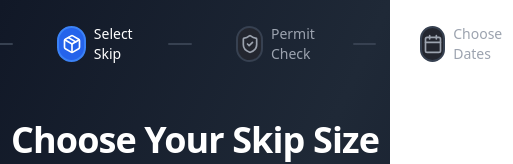
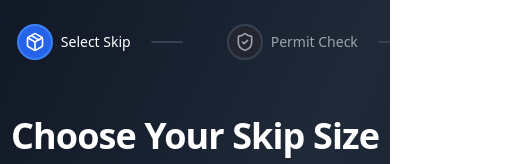
Before and after one commit to gadishiimwe/remwaste-skip-selector-ui, a React (Vite) app: page / in a window 390 px wide. Shown: the top 164 px of the page, 513 px wide, since content can reach past the window. Built offline with nearby package versions, Linux system fonts and the light colour scheme; no server answers.

Commit message:
Updated ProgressBar

```diff
--- a/src/components/ProgressBar.jsx
+++ b/src/components/ProgressBar.jsx
@@ -9,13 +9,19 @@ const steps = [
 ];
 
 const ProgressBar = ({ currentStep = 2 }) => (
-  <nav className="flex items-center justify-center gap-8 py-6 mb-2">
+  <nav
+    className="flex items-center justify-center gap-8 py-6 mb-2
+      overflow-x-auto scrollbar-thin scrollbar-thumb-indigo-500 scrollbar-track-gray-800
+      sm:overflow-x-visible sm:justify-center"
+    style={{ WebkitOverflowScrolling: 'touch' }}
+  >
+    <div className="flex flex-nowrap gap-8 min-w-max">
       {steps.map((step, idx) => {
         const Icon = step.icon;
         const isActive = currentStep === idx + 1;
         const isCompleted = currentStep > idx + 1;
         return (
-        <div key={step.label} className="flex items-center gap-2">
+          <div key={step.label} className="flex items-center gap-2 flex-shrink-0">
             <div
               className={`flex items-center justify-center w-9 h-9 rounded-full border-2 transition-all duration-200
                 ${isActive ? "border-blue-500 bg-blue-600 text-white" : isCompleted ? "border-blue-400 bg-blue-500 text-white" : "border-gray-700 bg-[#23262F] text-gray-400"}
@@ -30,6 +36,7 @@ const ProgressBar = ({ currentStep = 2 }) => (
           </div>
         );
       })}
+    </div>
   </nav>
 );
 
```
Lines whose indentation alone changed are shown as unchanged.
